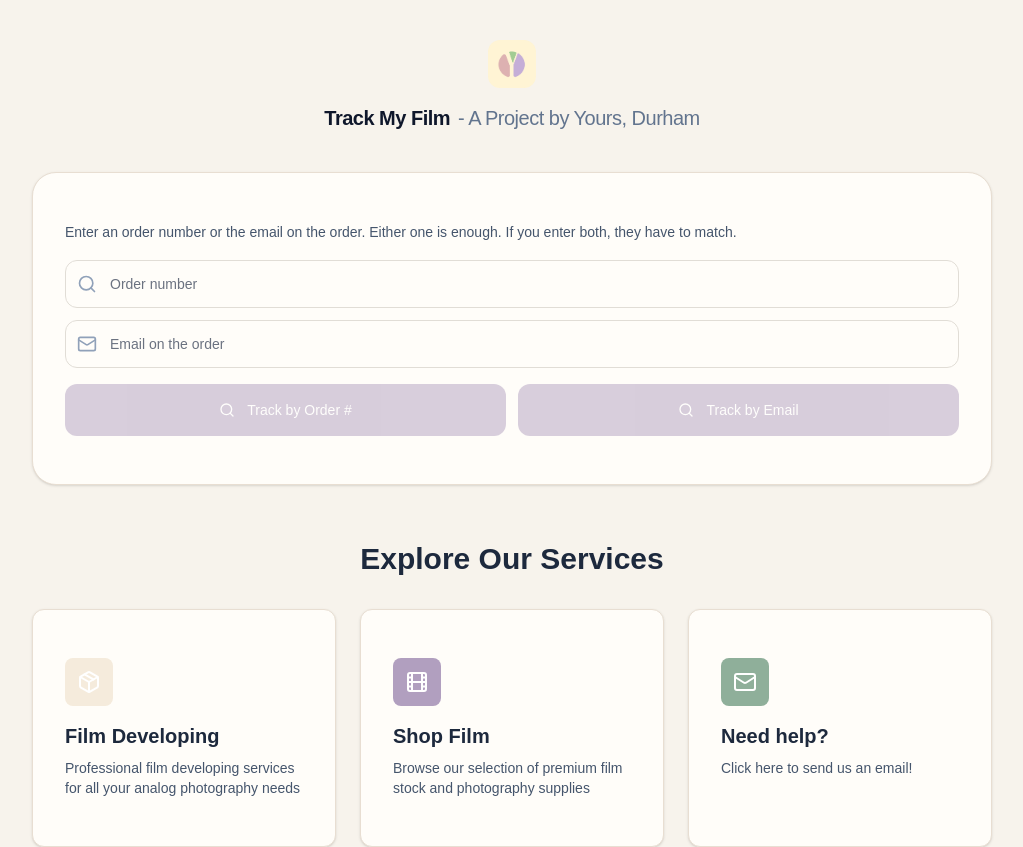
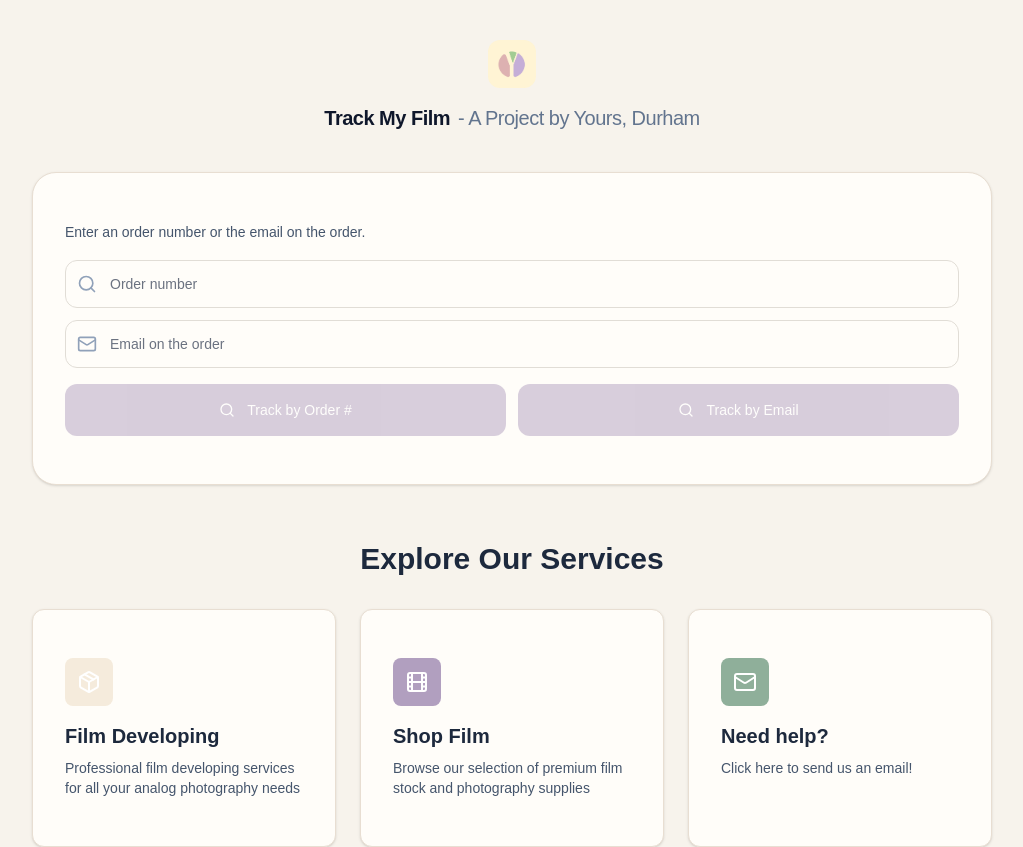
Before and after one commit to yoursdurham/trackmyfilm, a Next.js app: page /tracking in a window 1280 px wide. Shown: the top 847 px of the page, without its empty margins (128-1151 px from the left). Built offline with nearby package versions, Linux system fonts and the light colour scheme.

Commit message:
Shorten the public tracking helper to one sentence.
Co-authored-by: yoursdurham <yoursdurham@users.noreply.github.com>

```diff
--- a/app/tracking/page.tsx
+++ b/app/tracking/page.tsx
@@ -370,8 +370,7 @@ function TrackingContent() {
         <Card className="mb-14 rounded-[24px] border border-[var(--border-soft)] bg-[var(--card-bg)] shadow-sm ring-0">
           <CardContent className="p-6 sm:p-8">
             <p className="mb-4 text-sm leading-relaxed text-slate-600">
-              Enter an order number or the email on the order. Either one is enough.
-              If you enter both, they have to match.
+              Enter an order number or the email on the order.
             </p>
             <div className="mb-4 flex flex-col gap-3">
               <div className="relative w-full">
```
